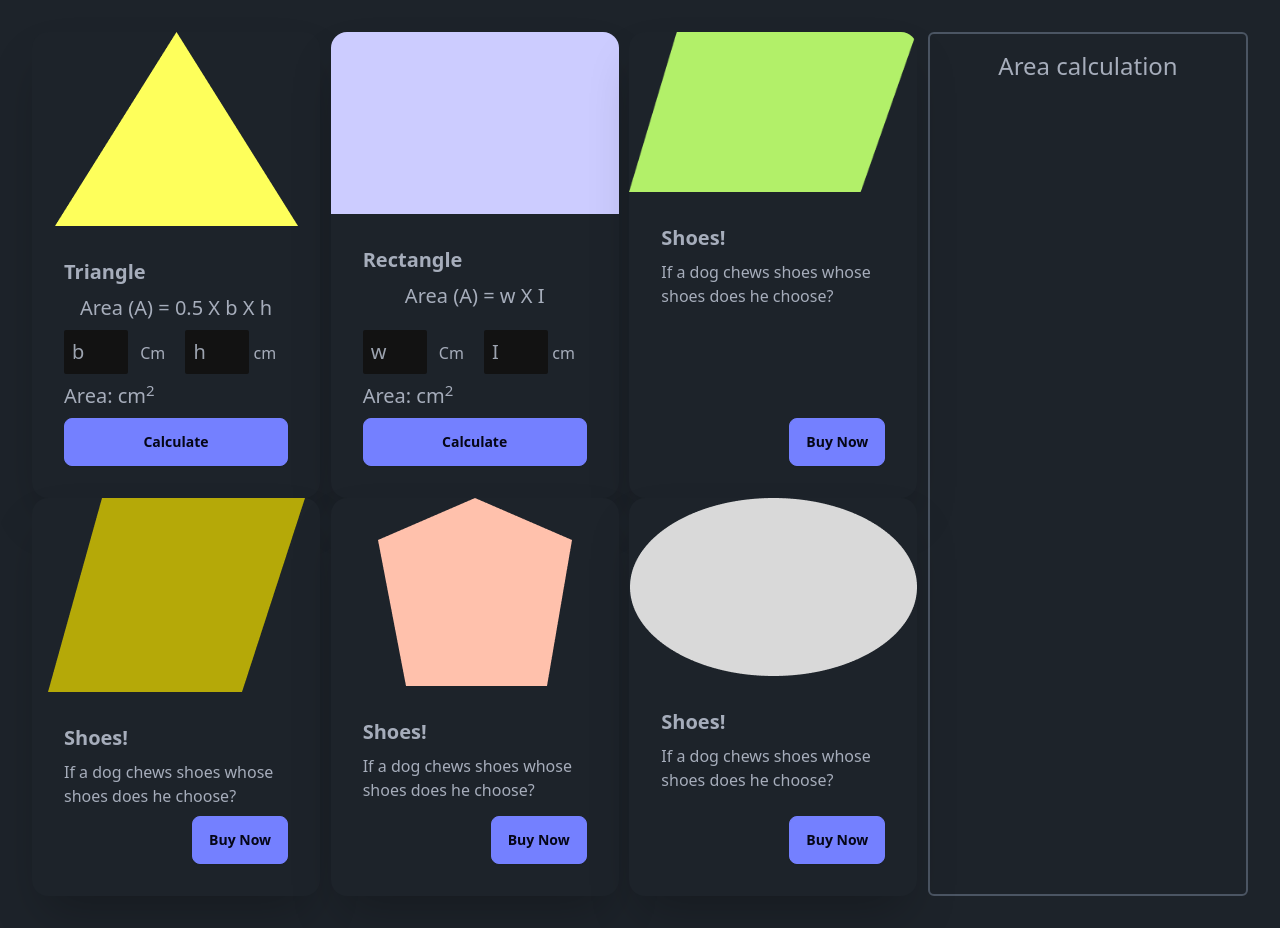
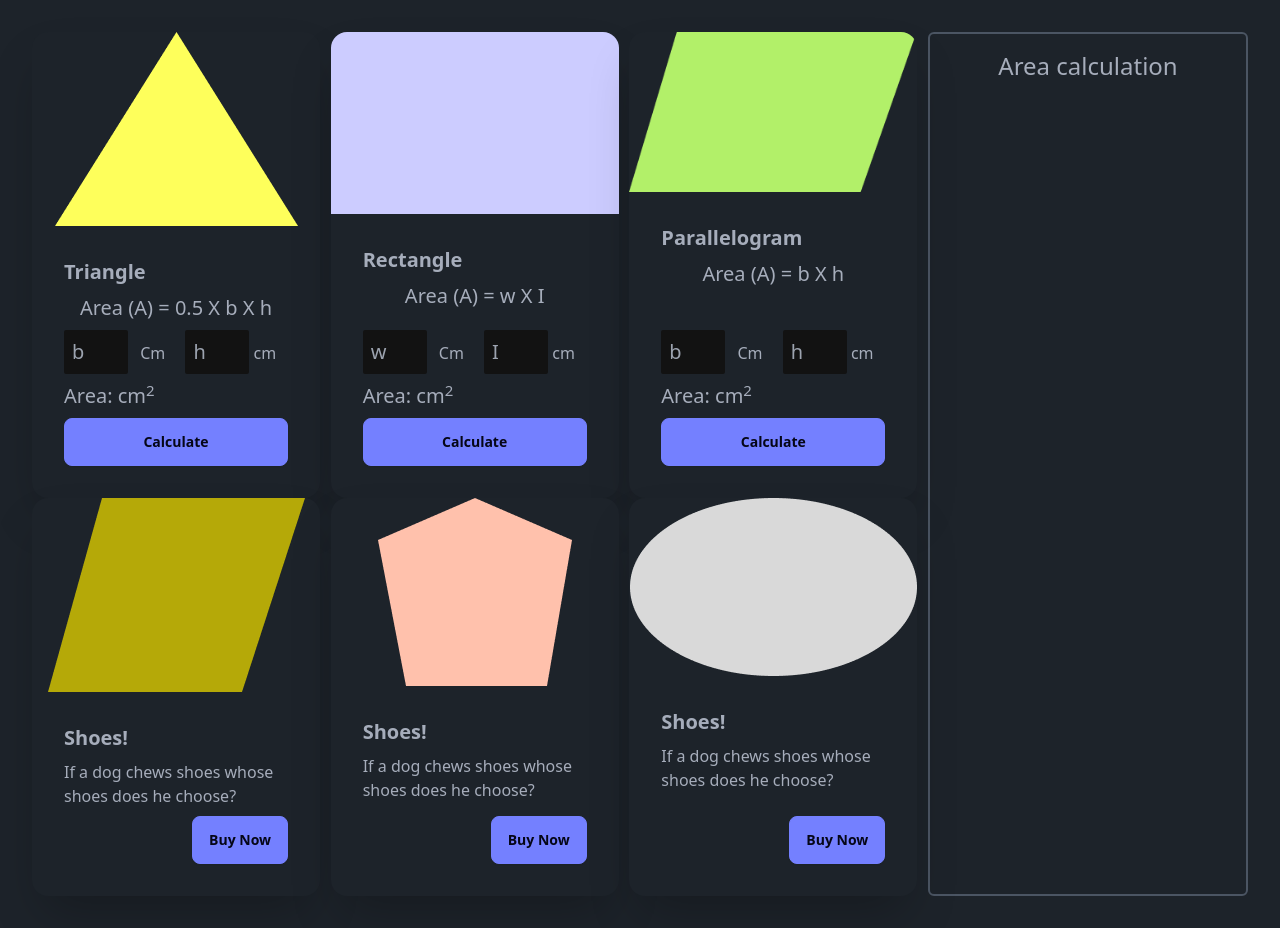
Before and after one commit to zannatulferdous0162/Be-A-DOM-Doctor-With-Geometry, a website: page index.html in a window 1280 px wide. Drawn offline with nearby package versions, Linux system fonts and the light colour scheme.

```diff
--- a/index.html
+++ b/index.html
@@ -73,13 +73,23 @@
             <img src="images/parallelogram.png" alt="Shoes" />
           </figure>
           <div class="card-body">
-            <h2 class="card-title">Shoes!</h2>
-            <p>If a dog chews shoes whose shoes does he choose?</p>
-            <div class="card-actions justify-end">
-              <button class="btn btn-primary">Buy Now</button>
+            <h2 class="card-title">Parallelogram</h2>
+            <p class="text-xl text-center">Area (A) = b X h</p>
+            <div class="">
+              <input id="parallelogram-base" class="w-16 text-xl p-2 rounded-sm" type="text" placeholder="b">
+              <span class="mr-4 ml-2">Cm</span>
+              <input id="parallelogram-length" class="w-16 text-xl p-2 rounded-sm" type="text" placeholder="h">
+              <span>cm</span>
+            </div>
+            <div>
+              <p class="text-xl">Area: <span id="parallelogram-area"></span> <span>cm<sup>2</sup></span>  </p>
+            </div>
+            <div class="card-actions">
+              <button onclick="calculateParallelogramArea()" class="btn btn-primary w-full">Calculate</button>
             </div>
           </div>
         </div>
+
         <!-- Rhombus  -->
         <div class="card bg-base-100 w-72 shadow-2xl">
           <figure>
@@ -127,6 +137,7 @@
       </div>
     </div>
   </main>
+  <script src="scripts/parallelogram-calculation.js"></script>
   <script src="scripts/triangle-calculation.js"></script>
   <script src="scripts/rectangle-area.js"></script>
 </body>
--- /dev/null
+++ b/scripts/parallelogram-calculation.js
@@ -0,0 +1,14 @@
+function calculateParallelogramArea() {
+    const parallelogramBaseArea = document.getElementById('parallelogram-base');
+    const parallelogramBaseText = parallelogramBaseArea.value;
+    const base = parseFloat(parallelogramBaseText);
+    console.log(base);
+
+    const parallelogrameLengthArea  = document.getElementById('parallelogram-length');
+    const parallelogrameLengthText = parallelogrameLengthArea.value;
+    const length = parseFloat(parallelogrameLengthText);
+    console.log(length);
+
+    //get display parallelograme area`
+
+}
```
